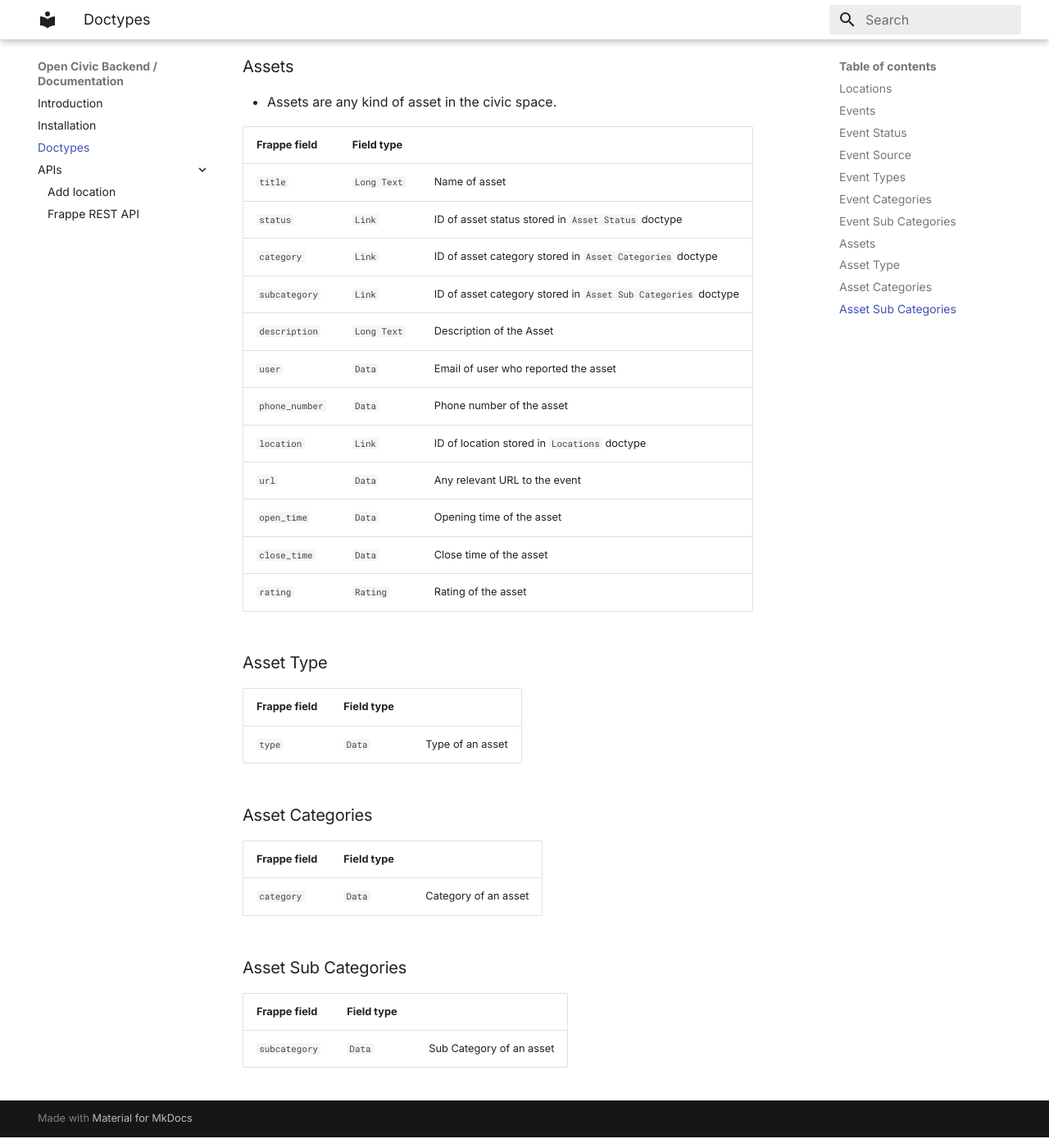
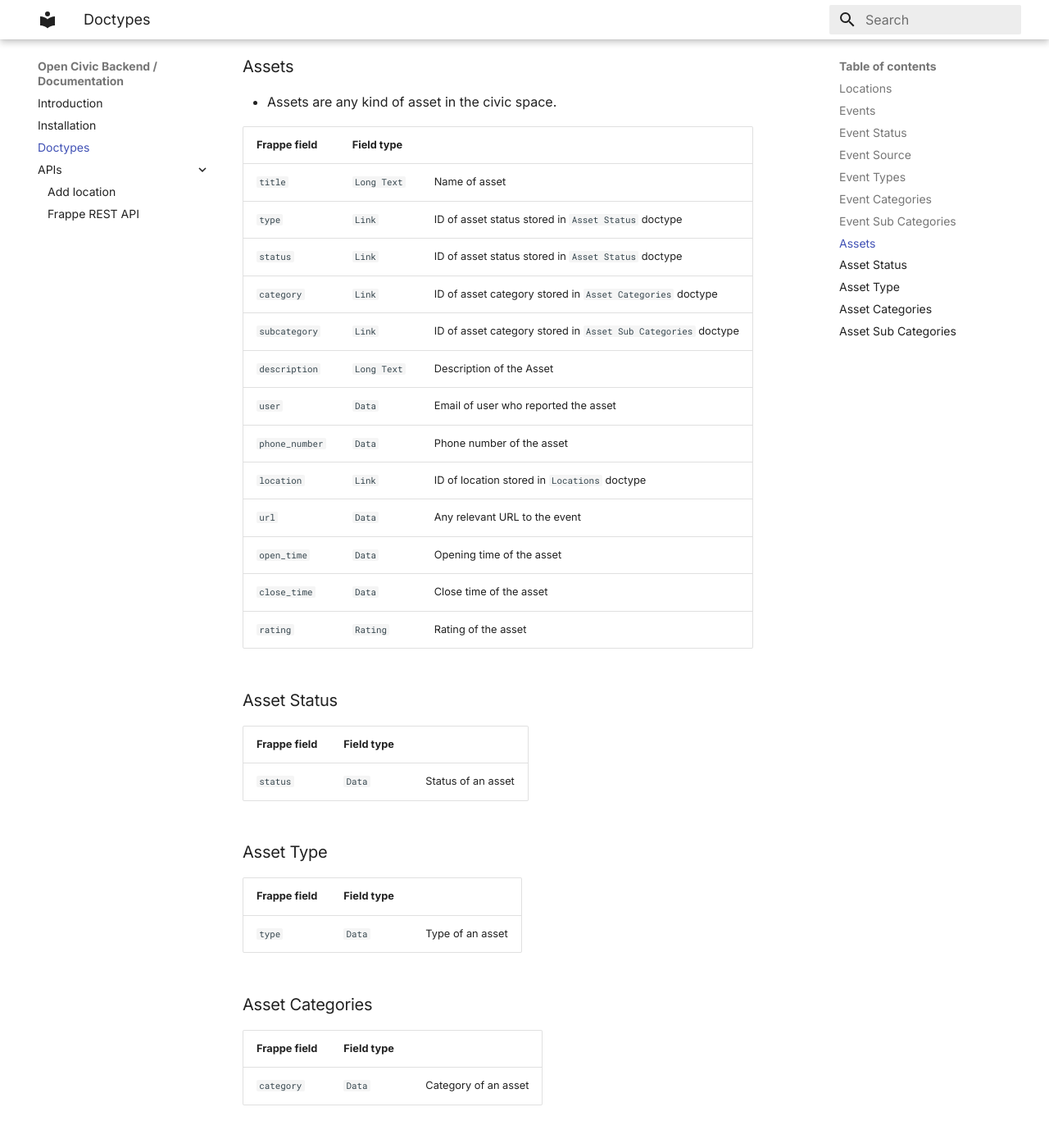
Before and after one commit to fossunited/Samaaja, an MkDocs documentation site: the page built from docs/docs/doctypes.md, in a window 1280 px wide and 1400 px high, scrolled down 3227 px. Shown: the whole window at 82% size. Built offline with MkDocs 1.6.1 and Material for MkDocs 9.7.7, drawn with Linux system fonts in a browser that asks for light colours.

Commit message:
update : docs

```diff
--- a/docs/docs/doctypes.md
+++ b/docs/docs/doctypes.md
@@ -99,6 +99,7 @@
 | Frappe field     | Field type|                                                                                                                                     |
 |--------------|-------------------|-------------------------------------------------------------------------------------------------------------------------------------|
 | `title`    | `Long Text`     | Name of asset |
+| `type` | `Link` | ID of asset status stored in `Asset Status` doctype |
 | `status` | `Link` | ID of asset status stored in `Asset Status` doctype |
 | `category`  | `Link`     | ID of asset category stored in `Asset Categories` doctype |
 | `subcategory`  | `Link`     | ID of asset category stored in `Asset Sub Categories` doctype |
@@ -111,6 +112,12 @@
 | `close_time`  | `Data`     | Close time of the asset |
 | `rating`  | `Rating`     | Rating of the asset |
 
+
+### Asset Status
+
+| Frappe field     | Field type|                                                                                                                                     |
+|---------------|--------------------------|------------------------|
+| `status`    | `Data`     | Status of an asset |
 
 
 ### Asset Type
```
Also changed, not shown: 1 other file.
